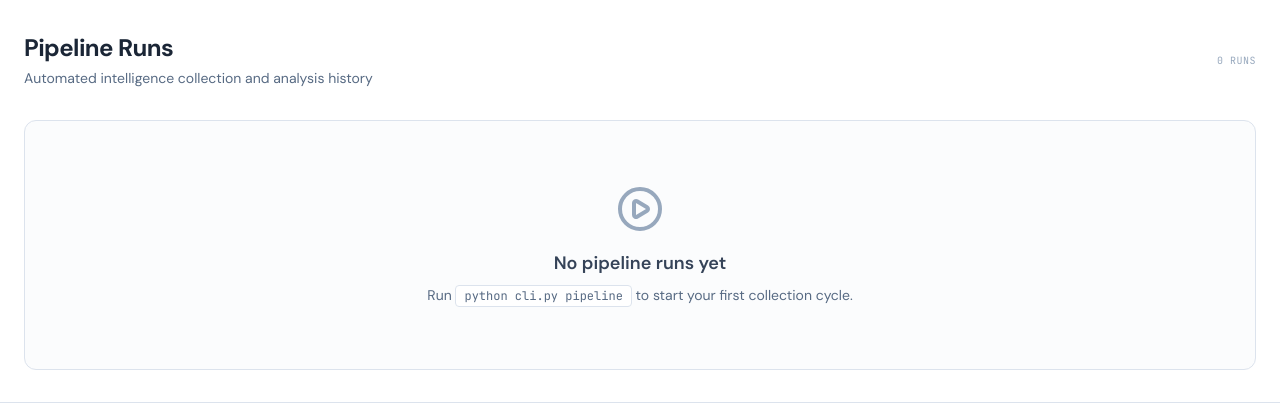
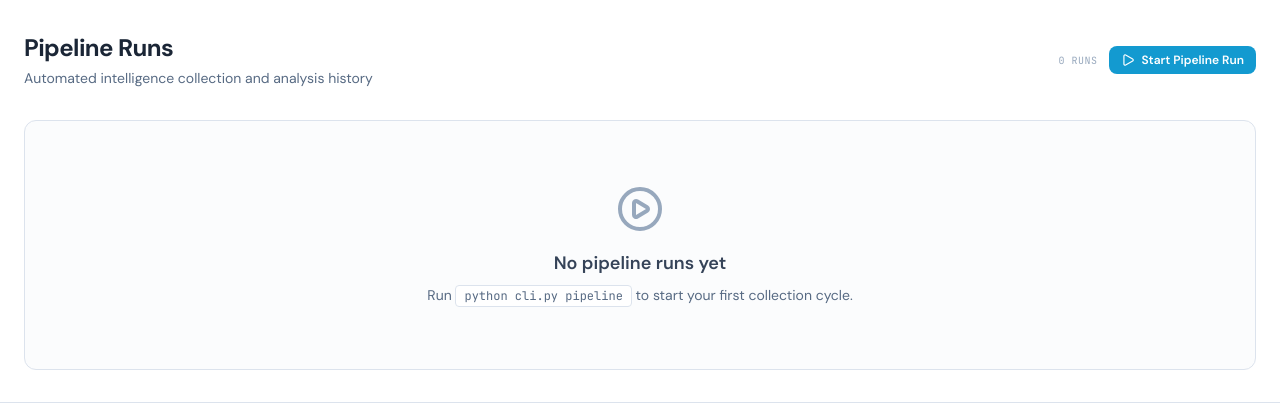
Before and after one commit to fraunk1/boardpulse, a FastAPI app: page /pipeline/ in a window 1280 px wide. Shown: the part 57-477 px from the top of the page. Run offline with FastAPI, Linux system fonts and the light colour scheme; data that the repository does not hold is empty; some libraries are stand-ins or nearby versions.

Commit message:
feat: add "Start Pipeline Run" button to dashboard
Adds a teal button on the pipeline list page that triggers a full
pipeline run (collect → extract → delta) in the background via HTMX
POST. Shows a spinner feedback message while running.

```diff
--- a/app/web/server.py
+++ b/app/web/server.py
@@ -697,6 +697,56 @@ async def pipeline_detail(request: Request, run_id: int):
 
 
 # ---------------------------------------------------------------------------
+# API — Trigger Pipeline Run
+# ---------------------------------------------------------------------------
+
+@app.post("/pipeline/start", response_class=HTMLResponse)
+async def trigger_pipeline(request: Request):
+    """Start a pipeline run in the background (Stages 1-3: collect, extract, delta)."""
+    import asyncio
+    from app.pipeline.runner import PipelineRunner
+
+    async def _run_pipeline():
+        runner = PipelineRunner(trigger="dashboard")
+        try:
+            run_id = await runner.start()
+            await runner.run_collection()
+            await runner.run_extraction()
+            delta = await runner.compute_and_write_context()
+
+            total_new = sum(d["new_meetings"] for d in delta.values())
+            total_docs = sum(d["new_documents"] for d in delta.values())
+
+            async with db.async_session() as session:
+                run = await session.get(PipelineRun, run_id)
+                run.boards_collected = len(delta)
+                run.new_meetings_found = total_new
+                run.new_documents_found = total_docs
+                await session.commit()
+
+            if not delta:
+                await runner.finalize()
+
+        except Exception as e:
+            await runner.mark_failed(str(e))
+
+    asyncio.create_task(_run_pipeline())
+
+    return HTMLResponse(
+        content='''
+        <div class="flex items-center gap-2 text-sm text-bp-teal bg-blue-50 border border-blue-200 rounded-lg px-3 py-2">
+            <svg class="animate-spin h-4 w-4" viewBox="0 0 24 24" fill="none">
+                <circle class="opacity-25" cx="12" cy="12" r="10" stroke="currentColor" stroke-width="4"/>
+                <path class="opacity-75" fill="currentColor" d="M4 12a8 8 0 018-8v4a4 4 0 00-4 4H4z"/>
+            </svg>
+            Pipeline run started. Refresh the page to track progress.
+        </div>
+        ''',
+        status_code=202,
+    )
+
+
+# ---------------------------------------------------------------------------
 # File Serving
 # ---------------------------------------------------------------------------
 
--- a/app/web/templates/pipeline_list.html
+++ b/app/web/templates/pipeline_list.html
@@ -10,10 +10,22 @@
             <h1 class="text-2xl font-bold text-bp-navy tracking-tight">Pipeline Runs</h1>
             <p class="text-sm text-bp-steel mt-1">Automated intelligence collection and analysis history</p>
         </div>
-        <div class="flex items-center gap-2">
+        <div class="flex items-center gap-3">
             <span class="text-[10px] font-mono text-bp-mist tracking-wider uppercase">{{ runs | length }} runs</span>
+            <button
+                hx-post="/pipeline/start"
+                hx-target="#start-result"
+                hx-swap="innerHTML"
+                class="inline-flex items-center gap-1.5 px-3 py-1.5 rounded-lg text-xs font-semibold text-white bg-bp-teal hover:bg-bp-teal-d transition-colors"
+            >
+                <i data-lucide="play" class="w-3.5 h-3.5"></i>
+                Start Pipeline Run
+            </button>
         </div>
     </div>
+
+    <!-- Start result feedback -->
+    <div id="start-result" class="mb-4"></div>
 
     {% if runs %}
     <div class="bg-white border border-bp-cloud rounded-xl overflow-hidden">
```
